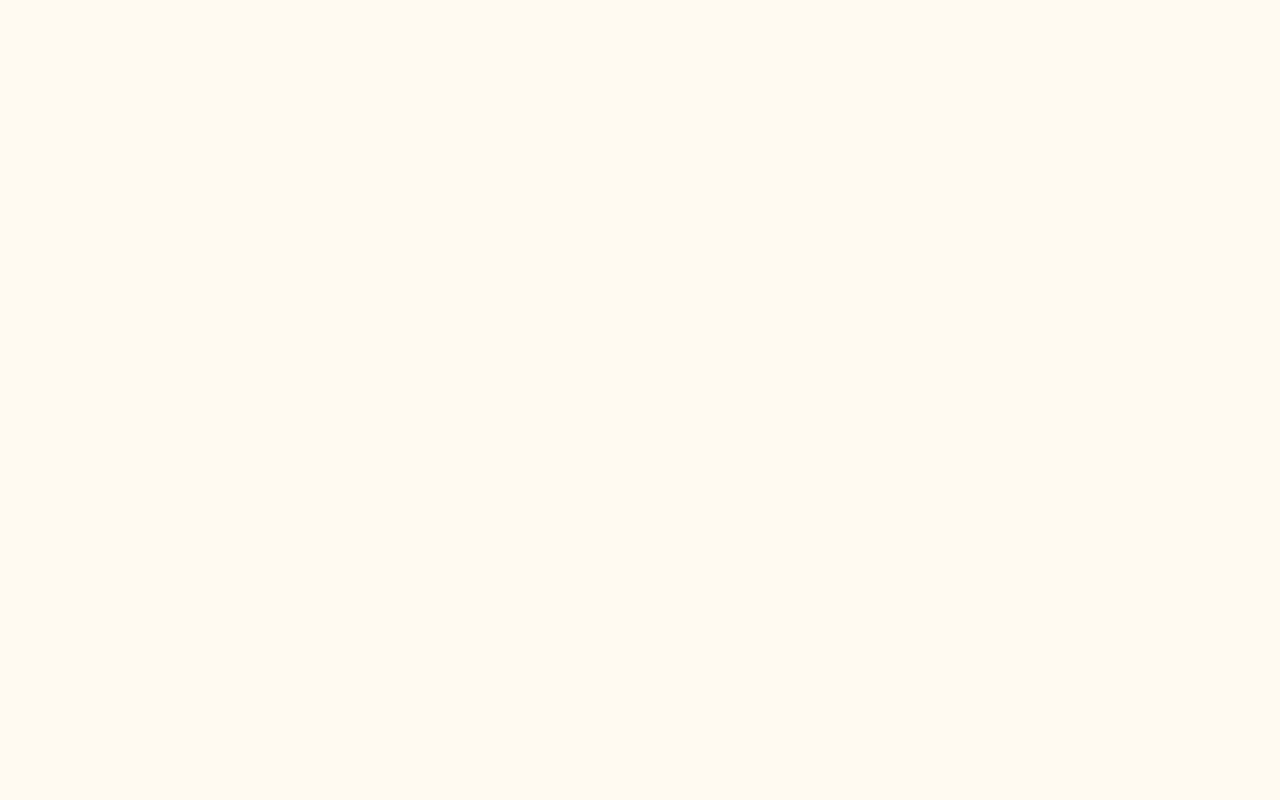
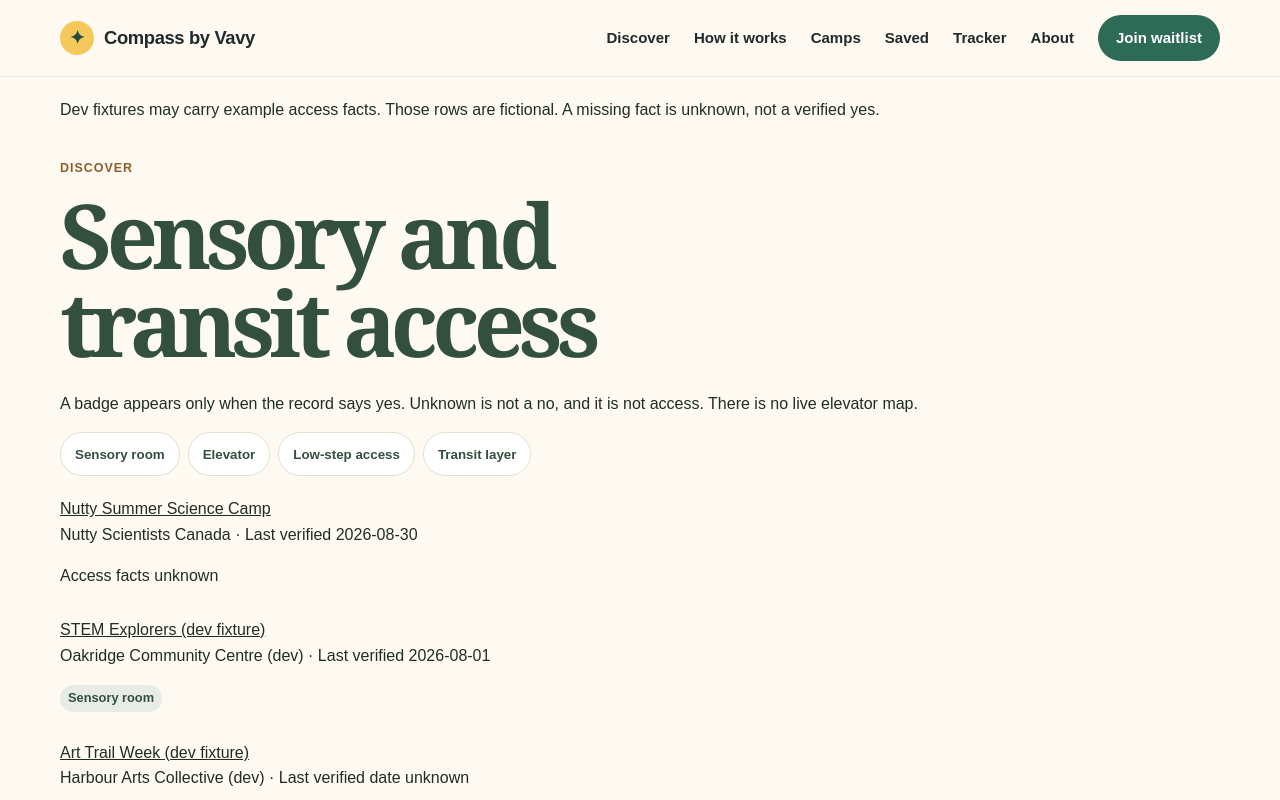
Before and after one commit to compassbyvavy/compassbyvavy-web, a Next.js app: page /discover/access in a window 1280 px wide. Before the commit this address had no page. Shown: the top 800 px of the page. Built offline with nearby package versions, Linux system fonts and the light colour scheme.

Commit message:
feat(discover): add sensory and transit access overlays
Badges appear only for an explicit yes. Transit notes stay unplotted
when coordinates were never verified. Example fixture facts stay labelled.

Co-authored-by: compassbyvavy <compassbyvavy@users.noreply.github.com>

```diff
--- a/app/camps/page.tsx
+++ b/app/camps/page.tsx
@@ -44,6 +44,11 @@ export default async function CampsListingPage() {
 
   return (
     <div className="container camps-listing-page">
+      <p className="camp-card-note">
+        <a href="/discover/access">Sensory and transit access</a>
+        {" — "}
+        badges only when a fact is yes.
+      </p>
       <Suspense fallback={<p className="camp-card-note">Loading camps…</p>}>
         <CampsWithRainyDay
           programs={catalog.programs}
--- /dev/null
+++ b/app/discover/access/access.css
@@ -0,0 +1,62 @@
+.access-page,
+.access-banner {
+  color: #1f2e25;
+}
+
+.access-banner,
+.access-page {
+  padding-top: 20px;
+}
+
+.access-kicker {
+  color: #8a5f2a;
+  font-size: 0.78rem;
+  font-weight: 700;
+  letter-spacing: 0.08em;
+  text-transform: uppercase;
+}
+
+.access-page h1 {
+  font-family: Georgia, serif;
+  color: #33503e;
+}
+
+.access-toggles {
+  display: flex;
+  flex-wrap: wrap;
+  gap: 8px;
+  margin: 12px 0 20px;
+}
+
+.access-toggles button {
+  min-height: 44px;
+  border-radius: 999px;
+  border: 1px solid #e4dfd2;
+  background: #fff;
+  padding: 0 14px;
+  font-weight: 700;
+  color: #33503e;
+}
+
+.access-toggles button[aria-pressed="true"] {
+  background: #33503e;
+  color: #faf8f3;
+}
+
+.access-list {
+  list-style: none;
+  padding: 0;
+  display: grid;
+  gap: 12px;
+}
+
+.access-badge {
+  display: inline-block;
+  margin-right: 6px;
+  padding: 3px 8px;
+  border-radius: 999px;
+  background: #e7ede6;
+  color: #33503e;
+  font-size: 0.8rem;
+  font-weight: 700;
+}
--- /dev/null
+++ b/app/discover/access/page.tsx
@@ -0,0 +1,32 @@
+import { AccessOverlays } from "@/components/discover/AccessOverlays";
+import { loadCampsCatalogForRequest } from "@/lib/camps/campsServerCatalog";
+import { accessRows, transitStops } from "@/lib/access/overlays";
+import "./access.css";
+
+export const dynamic = "force-dynamic";
+
+export const metadata = {
+  title: "Access overlays",
+  description:
+    "Sensory room, elevator, low-step, and transit notes. Unknown stays unknown.",
+};
+
+export default async function AccessPage() {
+  const catalog = await loadCampsCatalogForRequest();
+  return (
+    <div className="container">
+      <p className="access-banner">
+        Dev fixtures may carry example access facts. Those rows are fictional.
+        A missing fact is unknown, not a verified yes.
+      </p>
+      <AccessOverlays
+        rows={accessRows({
+          programs: catalog?.programs ?? [],
+          providers: catalog?.providers ?? [],
+          sessions: catalog?.sessions ?? [],
+        })}
+        stops={transitStops(catalog?.venues ?? [])}
+      />
+    </div>
+  );
+}
--- /dev/null
+++ b/components/discover/AccessOverlays.tsx
@@ -0,0 +1,124 @@
+"use client";
+
+import Link from "next/link";
+import { useMemo, useState } from "react";
+import type { AccessRow, AccessToggle, TransitStop } from "@/lib/access/overlays";
+import { rowPassesToggles, stopsWithCoordinates } from "@/lib/access/overlays";
+
+const TOGGLES: { id: AccessToggle; label: string }[] = [
+  { id: "sensoryRoom", label: "Sensory room" },
+  { id: "elevatorAccess", label: "Elevator" },
+  { id: "lowStepAccess", label: "Low-step access" },
+];
+
+function badge(label: string, value: "yes" | "no" | "unknown") {
+  if (value !== "yes") return null;
+  return <span className="access-badge">{label}</span>;
+}
+
+export function AccessOverlays({
+  rows,
+  stops,
+}: {
+  rows: AccessRow[];
+  stops: TransitStop[];
+}) {
+  const [on, setOn] = useState<AccessToggle[]>([]);
+  const [transitOn, setTransitOn] = useState(false);
+  const shown = useMemo(
+    () => rows.filter((row) => rowPassesToggles(row, on)),
+    [rows, on],
+  );
+  const plotted = stopsWithCoordinates(stops);
+
+  return (
+    <div className="access-page">
+      <header>
+        <p className="access-kicker">Discover</p>
+        <h1>Sensory and transit access</h1>
+        <p>
+          A badge appears only when the record says yes. Unknown is not a no,
+          and it is not access. There is no live elevator map.
+        </p>
+      </header>
+      <div className="access-toggles" role="group" aria-label="Access filters">
+        {TOGGLES.map((toggle) => {
+          const active = on.includes(toggle.id);
+          return (
+            <button
+              key={toggle.id}
+              type="button"
+              aria-pressed={active}
+              onClick={() =>
+                setOn((current) =>
+                  current.includes(toggle.id)
+                    ? current.filter((id) => id !== toggle.id)
+                    : [...current, toggle.id],
+                )
+              }
+            >
+              {toggle.label}
+            </button>
+          );
+        })}
+        <button
+          type="button"
+          aria-pressed={transitOn}
+          onClick={() => setTransitOn((current) => !current)}
+        >
+          Transit layer
+        </button>
+      </div>
+      <ul className="access-list">
+        {shown.map((row) => (
+          <li key={row.programId}>
+            <Link href={row.href}>{row.programName}</Link>
+            <p>
+              {row.providerName}
+              {" · "}
+              {row.lastVerifiedOn
+                ? `Last verified ${row.lastVerifiedOn}`
+                : "Last verified date unknown"}
+            </p>
+            <p>
+              {badge("Sensory room", row.sensoryRoom)}
+              {badge("Elevator", row.elevatorAccess)}
+              {badge("Low-step", row.lowStepAccess)}
+              {row.sensoryRoom !== "yes" &&
+              row.elevatorAccess !== "yes" &&
+              row.lowStepAccess !== "yes"
+                ? "Access facts unknown"
+                : null}
+            </p>
+          </li>
+        ))}
+      </ul>
+      {transitOn ? (
+        <section>
+          <h2>Transit layer</h2>
+          <p>
+            Notes are shown only when a venue record includes one.
+            {plotted.length === 0
+              ? " No verified coordinates are on file, so nothing is plotted."
+              : ` ${plotted.length} venue${plotted.length === 1 ? "" : "s"} can be placed from verified coordinates.`}
+          </p>
+          {stops.length === 0 ? (
+            <p>No transit notes are verified.</p>
+          ) : (
+            <ul>
+              {stops.map((stop) => (
+                <li key={stop.venueId}>
+                  <strong>{stop.venueName}</strong> — {stop.note}
+                  {stop.latitude != null && stop.longitude != null
+                    ? ` (${stop.latitude}, ${stop.longitude})`
+                    : " · coordinates unknown"}
+                  {stop.wheelchair === "yes" ? " · Wheelchair access verified" : ""}
+                </li>
+              ))}
+            </ul>
+          )}
+        </section>
+      ) : null}
+    </div>
+  );
+}
--- a/data/camps/fixtures.dev.ts
+++ b/data/camps/fixtures.dev.ts
@@ -40,6 +40,7 @@ export const campsDevVenues: Venue[] = [
     addressLine: "123 Example Rd",
     city: "Mississauga",
     province: "ON",
+    transitAccess: "Example only — not a real MiWay stop.",
   },
   {
     id: "venue-dev-port-credit",
@@ -77,6 +78,11 @@ export const campsDevPrograms: CampProgram[] = [
     audience: "child_only",
     indoorOutdoor: "indoor",
     accessibilitySupportTags: [],
+    accessibilityFacts: {
+      sensoryRoom: "yes",
+      elevatorAccess: "unknown",
+      lowStepAccess: "no",
+    },
     experienceSummary:
       "Fictional week of hands-on builds and robotics stations (dev fixture narrative).",
     prerequisites: ["Closed-toe shoes"],
--- /dev/null
+++ b/lib/access/overlays.ts
@@ -0,0 +1,97 @@
+/**
+ * Sensory and transit overlays.
+ * A badge is shown only for an explicit yes. Unknown is not access.
+ */
+
+import type {
+  CampProgram,
+  CampSession,
+  ConfirmedTriState,
+  Provider,
+  Venue,
+} from "@/data/camps/types";
+
+export type AccessToggle = "sensoryRoom" | "elevatorAccess" | "lowStepAccess";
+
+export type AccessRow = {
+  programId: string;
+  programName: string;
+  href: string;
+  providerName: string;
+  lastVerifiedOn: string | null;
+  sensoryRoom: ConfirmedTriState;
+  elevatorAccess: ConfirmedTriState;
+  lowStepAccess: ConfirmedTriState;
+  supportTags: string[];
+};
+
+function tri(value: ConfirmedTriState | null | undefined): ConfirmedTriState {
+  if (value === "yes" || value === "no") return value;
+  return "unknown";
+}
+
+export function accessRows(input: {
+  programs: CampProgram[];
+  providers: Provider[];
+  sessions: CampSession[];
+}): AccessRow[] {
+  const providers = new Map(input.providers.map((provider) => [provider.id, provider]));
+  return input.programs.map((program) => {
+    const checked = input.sessions
+      .filter((session) => session.programId === program.id)
+      .map((session) => session.sourceCheckedDate)
+      .filter((date): date is string => Boolean(date))
+      .sort();
+    return {
+      programId: program.id,
+      programName: program.name,
+      href: `/camps/${program.slug}`,
+      providerName: providers.get(program.providerId)?.name ?? "Provider unknown",
+      lastVerifiedOn: checked.at(-1) ?? null,
+      sensoryRoom: tri(program.accessibilityFacts?.sensoryRoom),
+      elevatorAccess: tri(program.accessibilityFacts?.elevatorAccess),
+      lowStepAccess: tri(program.accessibilityFacts?.lowStepAccess),
+      supportTags: [...(program.accessibilitySupportTags ?? [])],
+    };
+  });
+}
+
+export function rowPassesToggles(row: AccessRow, toggles: AccessToggle[]): boolean {
+  return toggles.every((toggle) => row[toggle] === "yes");
+}
+
+export type TransitStop = {
+  venueId: string;
+  venueName: string;
+  note: string;
+  latitude: number | null;
+  longitude: number | null;
+  wheelchair: ConfirmedTriState;
+};
+
+export function transitStops(venues: Venue[]): TransitStop[] {
+  return venues.flatMap((venue) => {
+    const note = venue.transitAccess?.trim();
+    if (!note) return [];
+    const latitude =
+      typeof venue.latitude === "number" ? venue.latitude : null;
+    const longitude =
+      typeof venue.longitude === "number" ? venue.longitude : null;
+    return [
+      {
+        venueId: venue.id,
+        venueName: venue.name,
+        note,
+        latitude,
+        longitude,
+        wheelchair: tri(venue.wheelchairAccessible),
+      },
+    ];
+  });
+}
+
+export function stopsWithCoordinates(stops: TransitStop[]): TransitStop[] {
+  return stops.filter(
+    (stop) => stop.latitude != null && stop.longitude != null,
+  );
+}
```
Also changed, not shown: data/camps/types.ts (+12 -0 lines), 1 other file (tests, documents, lock files or other folders).
